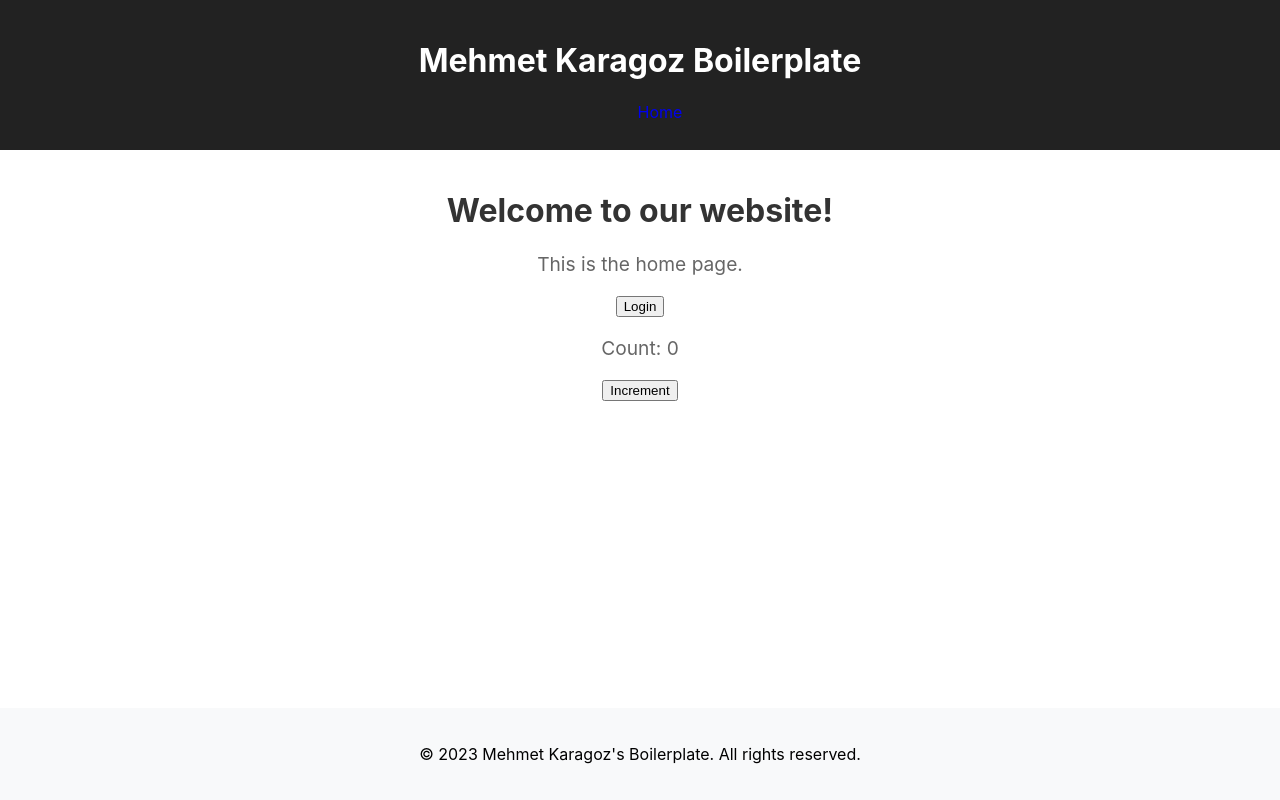
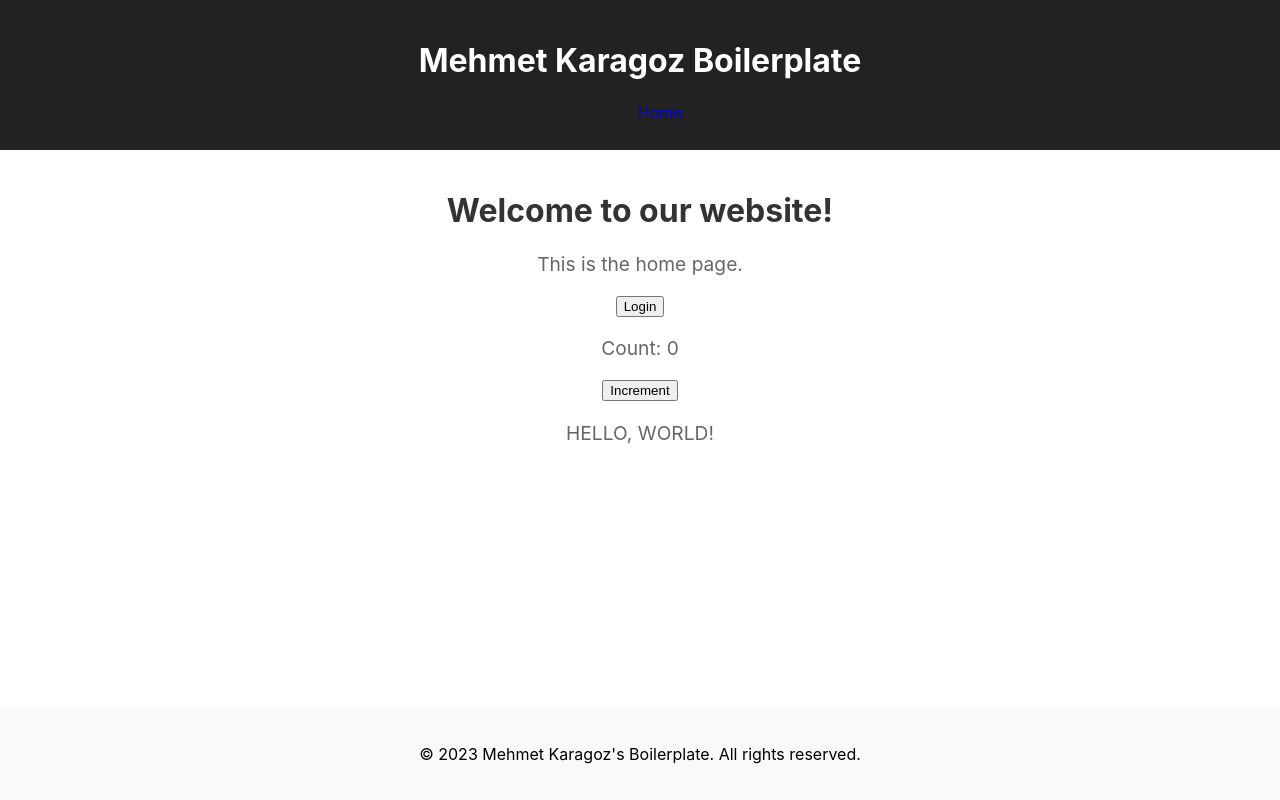
Before and after one commit to mehmet-karagoz/React-Boilerplate, a React (Create React App) app in the folder react-boilerplate/: page / in a window 1280 px wide. Built offline with nearby package versions, Linux system fonts and the light colour scheme.

Commit message:
added utility function

```diff
--- a/react-boilerplate/src/Pages/Home/Home.js
+++ b/react-boilerplate/src/Pages/Home/Home.js
@@ -4,6 +4,7 @@ import { setUser } from '../../redux/slices/userSlice';
 import Header from '../../components/Header/Header';
 import Footer from '../../components/Footer/Footer';
 import useCustomHook from '../../hooks/useCustomHook';
+import { convertToUppercase } from '../../utils/helpers';
 import './Home.css';
 
 const Home = () => {
@@ -16,6 +17,8 @@ const Home = () => {
     dispatch(setUser(user));
   };
 
+  const uppercasedText = convertToUppercase('Hello, World!');
+
   return (
     <>
       <Header/>
@@ -26,6 +29,7 @@ const Home = () => {
         {user.name && <p>Welcome, {user.name}!</p>}
         <p>Count: {count}</p>
         <button onClick={increment}>Increment</button>
+        <p>{uppercasedText}</p>
       </div>
       <Footer/>
     </>
--- /dev/null
+++ b/react-boilerplate/src/utils/helpers.js
@@ -0,0 +1,3 @@
+export const convertToUppercase = (str) => {
+    return str.toUpperCase();
+  };
```
Also changed, not shown: react-boilerplate/src/utils/utilityFunction.js (deleted).
